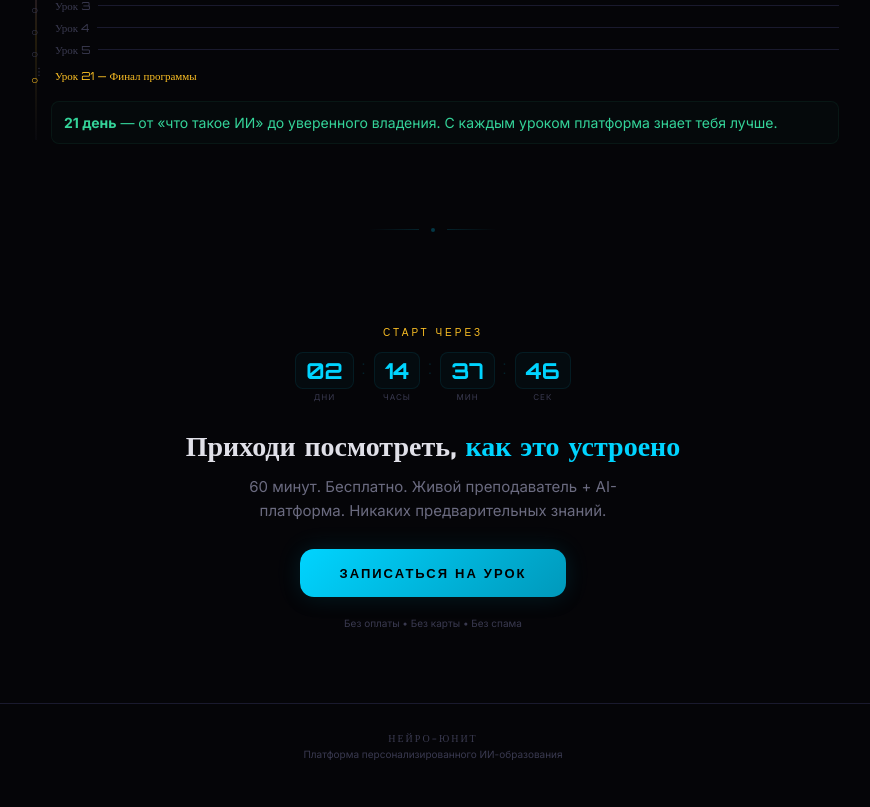
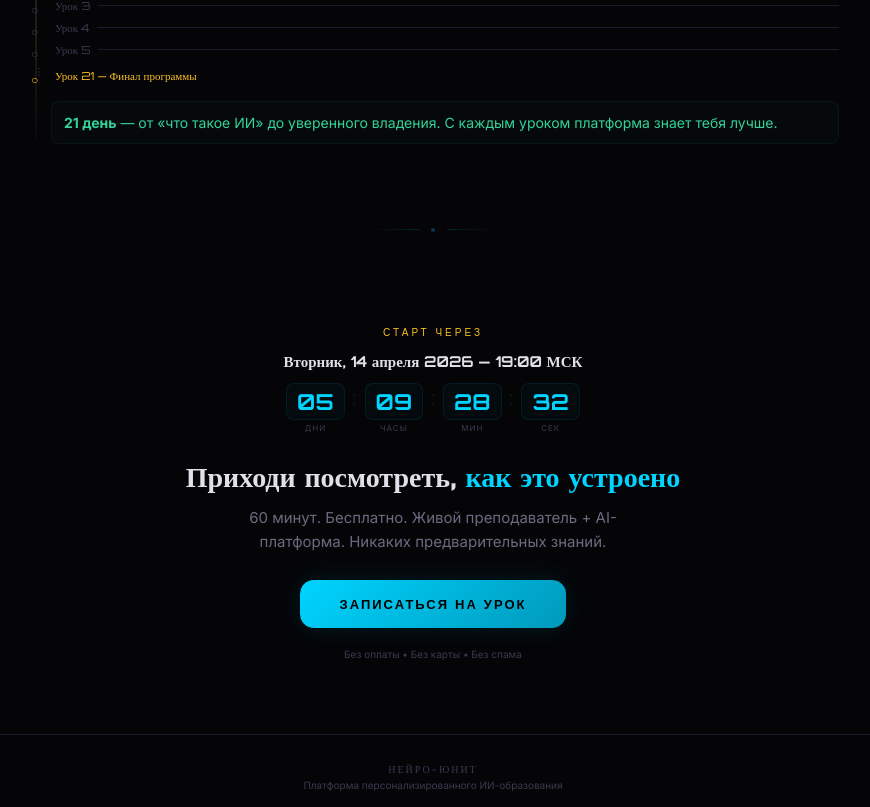
Before and after one commit to ivsvivsvivsvivsv-afk/neurostart-landing, a Next.js app: page / in a window 1280 px wide. Shown: the part 4639-5446 px from the top of the page, without its empty margins (207-1077 px from the left). Before the commit the page ends 5415 px from the top, so only its background shows below. Built offline with nearby package versions, Linux system fonts and the light colour scheme.

Commit message:
feat: real countdown 14 apr 2026

```diff
--- a/app/page.tsx
+++ b/app/page.tsx
@@ -46,10 +46,33 @@ const H2 = ({ children }: { children: React.ReactNode }) => (<h2 style={{ fontFa
 const CTABtn = ({ children, big, onClick }: { children: React.ReactNode; big?: boolean; onClick?: () => void }) => (<button onClick={onClick} style={{ display:"inline-flex",alignItems:"center",justifyContent:"center",padding:big?"16px 40px":"14px 30px",borderRadius:14,border:"none",background:`linear-gradient(135deg,${C.cyan},${C.cyanDk})`,color:"#000",fontFamily:"'Orbitron',sans-serif",fontSize:big?13:11,fontWeight:700,letterSpacing:2,textTransform:"uppercase",cursor:"pointer",boxShadow:`0 0 24px ${C.cyan}20,0 4px 16px rgba(0,0,0,0.3)` }}>{children}</button>);
 
 const Timer = () => {
-  const [t, setT] = useState({ d:2,h:14,m:37,s:52 });
-  useEffect(() => { const i = setInterval(() => setT(p => { let{d,h,m,s}=p;s--;if(s<0){s=59;m--}if(m<0){m=59;h--}if(h<0){h=23;d--}if(d<0)return{d:0,h:0,m:0,s:0};return{d,h,m,s} }),1000); return()=>clearInterval(i) },[]);
-  const B = ({v,l}:{v:number;l:string}) => (<div style={{textAlign:"center"}}><div style={{fontFamily:"'Orbitron'",fontSize:22,fontWeight:700,color:C.cyan,background:`${C.cyan}08`,border:`1px solid ${C.cyan}15`,borderRadius:8,padding:"4px 10px",minWidth:44}}>{String(v).padStart(2,"0")}</div><div style={{fontSize:8,color:C.dim,marginTop:3,letterSpacing:1,textTransform:"uppercase"}}>{l}</div></div>);
-  return (<div style={{display:"flex",gap:8,justifyContent:"center"}}><B v={t.d} l="дни"/><span style={{fontFamily:"'Orbitron'",fontSize:18,color:`${C.cyan}25`,paddingTop:4}}>:</span><B v={t.h} l="часы"/><span style={{fontFamily:"'Orbitron'",fontSize:18,color:`${C.cyan}25`,paddingTop:4}}>:</span><B v={t.m} l="мин"/><span style={{fontFamily:"'Orbitron'",fontSize:18,color:`${C.cyan}25`,paddingTop:4}}>:</span><B v={t.s} l="сек"/></div>);
+  const target = new Date("2026-04-14T19:00:00+03:00").getTime();
+  const [diff, setDiff] = useState(target - Date.now());
+  useEffect(() => {
+    const i = setInterval(() => setDiff(target - Date.now()), 1000);
+    return () => clearInterval(i);
+  }, [target]);
+
+  const totalSec = Math.max(0, Math.floor(diff / 1000));
+  const d = Math.floor(totalSec / 86400);
+  const h = Math.floor((totalSec % 86400) / 3600);
+  const m = Math.floor((totalSec % 3600) / 60);
+  const s = totalSec % 60;
+
+  const B = ({ v, l }: { v: number; l: string }) => (
+    <div style={{ textAlign: "center" }}>
+      <div style={{ fontFamily: "'Orbitron'", fontSize: 22, fontWeight: 700, color: C.cyan, background: `${C.cyan}08`, border: `1px solid ${C.cyan}15`, borderRadius: 8, padding: "4px 10px", minWidth: 44 }}>{String(v).padStart(2, "0")}</div>
+      <div style={{ fontSize: 8, color: C.dim, marginTop: 3, letterSpacing: 1, textTransform: "uppercase" }}>{l}</div>
+    </div>
+  );
+  return (
+    <div style={{ display: "flex", gap: 8, justifyContent: "center" }}>
+      <B v={d} l="дни" /><span style={{ fontFamily: "'Orbitron'", fontSize: 18, color: `${C.cyan}25`, paddingTop: 4 }}>:</span>
+      <B v={h} l="часы" /><span style={{ fontFamily: "'Orbitron'", fontSize: 18, color: `${C.cyan}25`, paddingTop: 4 }}>:</span>
+      <B v={m} l="мин" /><span style={{ fontFamily: "'Orbitron'", fontSize: 18, color: `${C.cyan}25`, paddingTop: 4 }}>:</span>
+      <B v={s} l="сек" />
+    </div>
+  );
 };
 
 const LeadModal = ({ open, onClose, testResult }: { open: boolean; onClose: () => void; testResult?: { score: number; level: string; answers: number[] } }) => {
@@ -274,7 +297,11 @@ export default function Landing() {
       </section><SectionDiv/>
 
       <section className="nu-sec" style={{...sec,padding:"50px 24px 36px",textAlign:"center"}}>
-        <Tag color={C.gold}>Старт через</Tag><Timer/>
+        <Tag color={C.gold}>Старт через</Tag>
+        <div style={{ fontFamily: "'Orbitron'", fontSize: 15, fontWeight: 700, color: C.text, marginBottom: 12 }}>
+          Вторник, 14 апреля 2026 — 19:00 МСК
+        </div>
+        <Timer/>
         <h2 style={{fontFamily:"'Orbitron'",fontSize:"clamp(19px,4.5vw,28px)",fontWeight:800,marginTop:26,marginBottom:12,lineHeight:1.25}}><span style={{color:C.text}}>Приходи посмотреть, </span><span style={{color:C.cyan}}>как это устроено</span></h2>
         <p style={{fontSize:15,color:C.muted,lineHeight:1.6,marginBottom:26,maxWidth:400,margin:"0 auto 26px"}}>60 минут. Бесплатно. Живой преподаватель + AI-платформа. Никаких предварительных знаний.</p>
         <CTABtn big onClick={openForm}>Записаться на урок</CTABtn>
```
